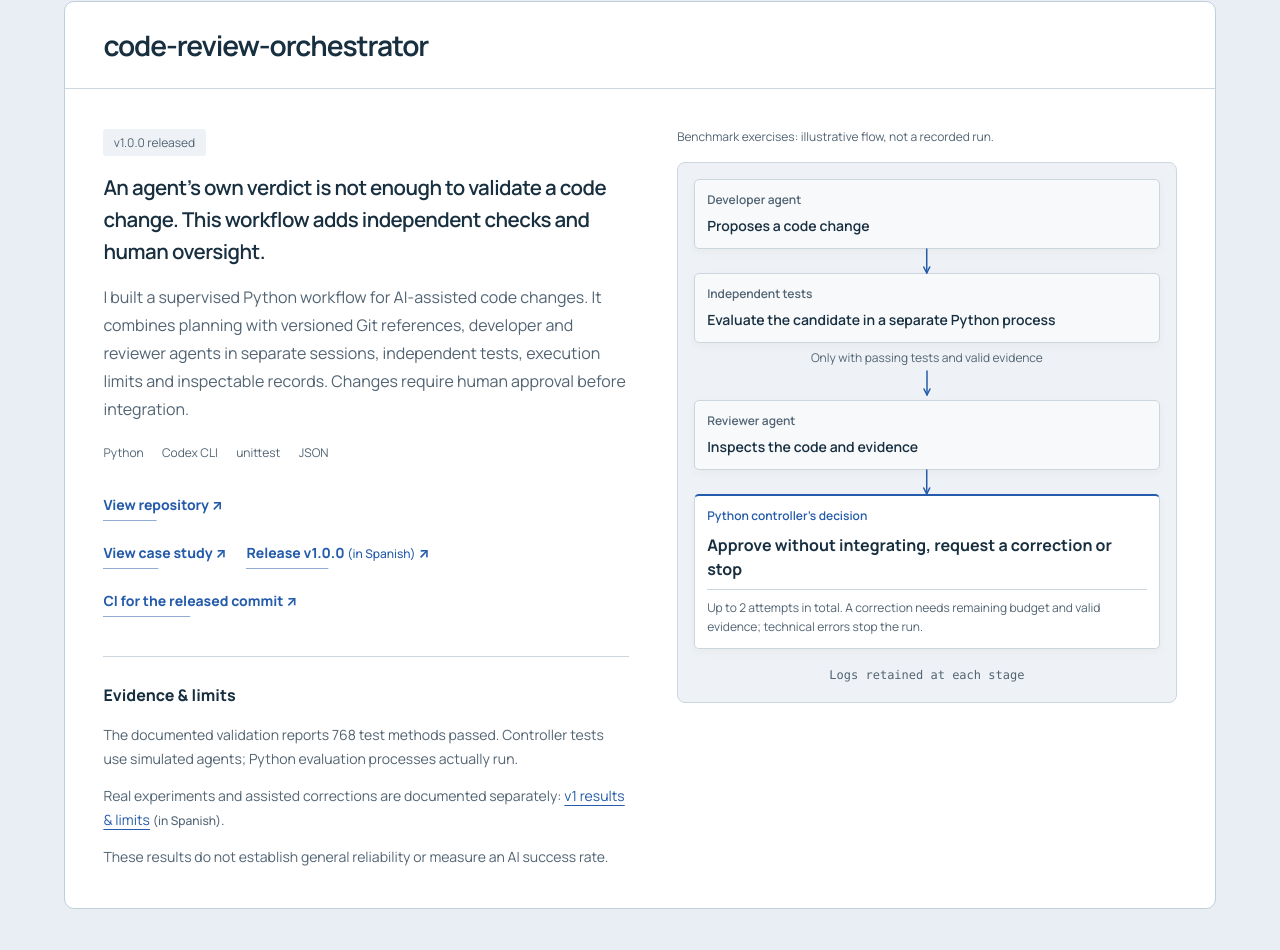
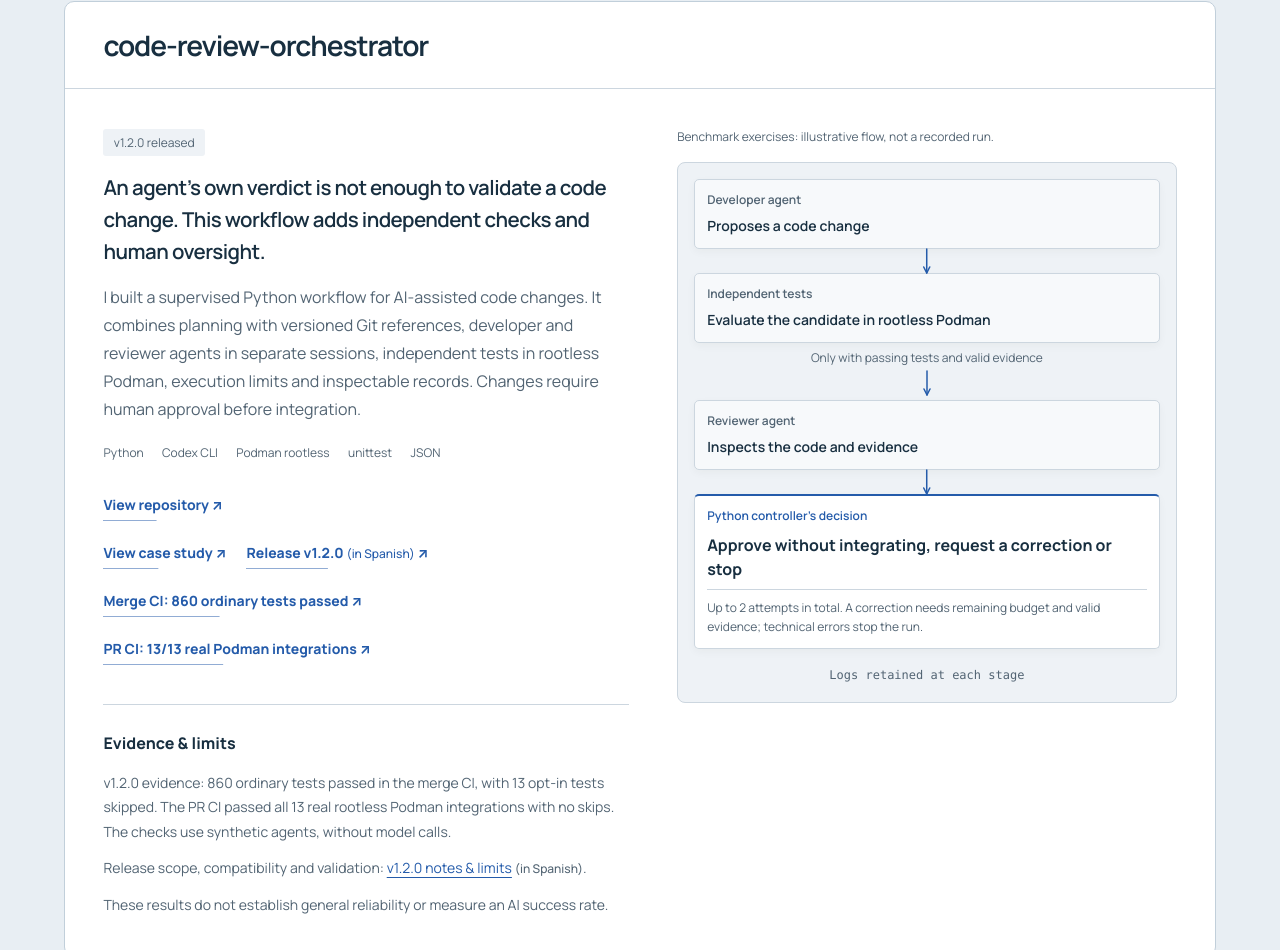
Before and after one commit to alvaro-salvador-huertas/portfolio, a plain HTML site: page index.html in a window 1280 px wide. Shown: the part 1460-2410 px from the top of the page. Drawn offline with Linux system fonts and the light colour scheme.

Commit message:
content: actualiza la ficha del orquestador a v1.2.0

```diff
--- a/index.html
+++ b/index.html
@@ -76,23 +76,24 @@
                     </header>
                     <div class="project-layout">
                       <div class="project-copy">
-                        <p class="project-status" data-i18n="orchestrator.status">v1.0.0 released</p>
+                        <p class="project-status" data-i18n="orchestrator.status">v1.2.0 released</p>
                         <p class="project-problem" data-i18n="orchestrator.problem">An agent’s own verdict is not enough to validate a code change. This workflow adds independent checks and human oversight.</p>
-                        <p class="project-summary" data-i18n="orchestrator.summary">I built a supervised Python workflow for AI-assisted code changes. It combines planning with versioned Git references, developer and reviewer agents in separate sessions, independent tests, execution limits and inspectable records. Changes require human approval before integration.</p>
+                        <p class="project-summary" data-i18n="orchestrator.summary">I built a supervised Python workflow for AI-assisted code changes. It combines planning with versioned Git references, developer and reviewer agents in separate sessions, independent tests in rootless Podman, execution limits and inspectable records. Changes require human approval before integration.</p>
                         <ul class="tech-list" aria-label="code-review-orchestrator technologies" data-i18n-aria-label="orchestrator.technologies">
-                          <li>Python</li><li>Codex CLI</li><li>unittest</li><li>JSON</li>
+                          <li>Python</li><li>Codex CLI</li><li>Podman rootless</li><li>unittest</li><li>JSON</li>
                         </ul>
                         <ul class="project-links" aria-label="code-review-orchestrator resources" data-i18n-aria-label="orchestrator.resources">
                           <li><a href="https://github.com/alvaro-salvador-huertas/code-review-orchestrator"><span data-i18n="repository">View repository</span> <span class="link-arrow" aria-hidden="true">↗</span></a></li>
                           <li><a href="code-review-orchestrator/en.html" data-i18n-href="orchestrator.caseStudyHref"><span data-i18n="orchestrator.caseStudy">View case study</span> <span class="link-arrow" aria-hidden="true">↗</span></a></li>
-                          <li><a href="https://github.com/alvaro-salvador-huertas/code-review-orchestrator/releases/tag/v1.0.0" hreflang="es"><span data-i18n="orchestrator.release">Release v1.0.0</span> <span class="link-language" data-i18n="evaluation.language">(in Spanish)</span> <span class="link-arrow" aria-hidden="true">↗</span></a></li>
-                          <li><a href="https://github.com/alvaro-salvador-huertas/code-review-orchestrator/actions/runs/40208066440"><span data-i18n="orchestrator.ci">CI for the released commit</span> <span class="link-arrow" aria-hidden="true">↗</span></a></li>
+                          <li><a href="https://github.com/alvaro-salvador-huertas/code-review-orchestrator/releases/tag/v1.2.0" hreflang="es"><span data-i18n="orchestrator.release">Release v1.2.0</span> <span class="link-language" data-i18n="evaluation.language">(in Spanish)</span> <span class="link-arrow" aria-hidden="true">↗</span></a></li>
+                          <li><a href="https://github.com/alvaro-salvador-huertas/code-review-orchestrator/actions/runs/43721882879"><span data-i18n="orchestrator.ci">Merge CI: 860 ordinary tests passed</span> <span class="link-arrow" aria-hidden="true">↗</span></a></li>
+                          <li><a href="https://github.com/alvaro-salvador-huertas/code-review-orchestrator/actions/runs/43716885073"><span data-i18n="orchestrator.podmanCi">PR CI: 13/13 real Podman integrations</span> <span class="link-arrow" aria-hidden="true">↗</span></a></li>
                         </ul>
                       </div>
                         <div class="orchestrator-evidence">
                           <h4 data-i18n="orchestrator.evidenceTitle">Evidence &amp; limits</h4>
-                          <p data-i18n="orchestrator.tests">The documented validation reports 768 test methods passed. Controller tests use simulated agents; Python evaluation processes actually run.</p>
-                          <p><span data-i18n="orchestrator.results">Real experiments and assisted corrections are documented separately:</span> <a href="https://github.com/alvaro-salvador-huertas/code-review-orchestrator/blob/v1.0.0/docs/cierre-v1.md" hreflang="es" data-i18n="orchestrator.versionResults">v1 results &amp; limits</a> <span class="link-language" data-i18n="evaluation.language">(in Spanish)</span>.</p>
+                          <p data-i18n="orchestrator.tests">v1.2.0 evidence: 860 ordinary tests passed in the merge CI, with 13 opt-in tests skipped. The PR CI passed all 13 real rootless Podman integrations with no skips. The checks use synthetic agents, without model calls.</p>
+                          <p><span data-i18n="orchestrator.results">Release scope, compatibility and validation:</span> <a href="https://github.com/alvaro-salvador-huertas/code-review-orchestrator/blob/v1.2.0/docs/notas-v1.2.0.md" hreflang="es" data-i18n="orchestrator.versionResults">v1.2.0 notes &amp; limits</a> <span class="link-language" data-i18n="evaluation.language">(in Spanish)</span>.</p>
                           <p data-i18n="orchestrator.limits">These results do not establish general reliability or measure an AI success rate.</p>
                         </div>
                       <figure class="project-visual orchestrator-visual" aria-labelledby="orchestrator-caption">
@@ -108,7 +109,7 @@
                           <svg class="flow-connectors orchestrator-connector" aria-hidden="true" focusable="false"><line x1="50%" y1="0" x2="50%" y2="100%" marker-end="url(#orchestrator-tip)"/></svg>
                           <div class="diagram-panel orchestrator-stage">
                             <span class="diagram-label" data-i18n="orchestrator.independentTests">Independent tests</span>
-                            <p data-i18n="orchestrator.testsAction">Evaluate the candidate in a separate Python process</p>
+                            <p data-i18n="orchestrator.testsAction">Evaluate the candidate in rootless Podman</p>
                           </div>
                           <div class="orchestrator-gate">
                             <svg class="flow-connectors orchestrator-connector" aria-hidden="true" focusable="false"><line x1="50%" y1="0" x2="50%" y2="100%" marker-end="url(#orchestrator-tip)"/></svg>
--- a/language.js
+++ b/language.js
@@ -75,20 +75,20 @@
       "es": "Mis proyectos combinan Codex CLI, contexto versionado en Git, salidas estructuradas y evaluación independiente. Trabajo con criterios de aceptación, pruebas automatizadas y GitHub Actions para contrastar los cambios generados y conservar evidencia antes de su incorporación bajo supervisión humana."
     },
     "orchestrator.status": {
-      "en": "v1.0.0 released",
-      "es": "v1.0.0 publicada"
+      "en": "v1.2.0 released",
+      "es": "v1.2.0 publicada"
     },
     "orchestrator.summary": {
-      "en": "I built a supervised Python workflow for AI-assisted code changes. It combines planning with versioned Git references, developer and reviewer agents in separate sessions, independent tests, execution limits and inspectable records. Changes require human approval before integration.",
-      "es": "He creado un flujo de trabajo supervisado en Python para cambios de código asistidos por IA. Combina planificación con referencias versionadas de Git, agentes de desarrollo y revisión en sesiones separadas, pruebas independientes, límites de ejecución y registros consultables. Incorporar los cambios requiere autorización humana."
+      "en": "I built a supervised Python workflow for AI-assisted code changes. It combines planning with versioned Git references, developer and reviewer agents in separate sessions, independent tests in rootless Podman, execution limits and inspectable records. Changes require human approval before integration.",
+      "es": "He creado un flujo de trabajo supervisado en Python para cambios de código asistidos por IA. Combina planificación con referencias versionadas de Git, agentes de desarrollo y revisión en sesiones separadas, pruebas independientes en Podman rootless, límites de ejecución y registros consultables. Incorporar los cambios requiere autorización humana."
     },
     "orchestrator.results": {
-      "en": "Real experiments and assisted corrections are documented separately:",
-      "es": "Los experimentos reales y las correcciones asistidas se documentan por separado:"
+      "en": "Release scope, compatibility and validation:",
+      "es": "Alcance, compatibilidad y validación de la versión:"
     },
     "orchestrator.tests": {
-      "en": "The documented validation reports 768 test methods passed. Controller tests use simulated agents; Python evaluation processes actually run.",
-      "es": "La validación documentada recoge 768 métodos de prueba superados. Las pruebas del controlador usan agentes simulados; los procesos Python de evaluación sí se ejecutan."
+      "en": "v1.2.0 evidence: 860 ordinary tests passed in the merge CI, with 13 opt-in tests skipped. The PR CI passed all 13 real rootless Podman integrations with no skips. The checks use synthetic agents, without model calls.",
+      "es": "Evidencia de v1.2.0: 860 pruebas ordinarias correctas en la CI del merge, con 13 opt-in omitidas. La CI de la PR superó las 13 integraciones reales con Podman rootless, sin omisiones. Las comprobaciones usan agentes sintéticos, sin llamadas a modelos."
     },
     "orchestrator.problem": {
       "en": "An agent’s own verdict is not enough to validate a code change. This workflow adds independent checks and human oversight.",
@@ -99,16 +99,20 @@
       "es": "Estos resultados no acreditan fiabilidad general ni miden una tasa de éxito de la IA."
     },
     "orchestrator.release": {
-      "en": "Release v1.0.0",
-      "es": "Versión v1.0.0"
+      "en": "Release v1.2.0",
+      "es": "Versión v1.2.0"
     },
     "orchestrator.ci": {
-      "en": "CI for the released commit",
-      "es": "CI del commit publicado"
+      "en": "Merge CI: 860 ordinary tests passed",
+      "es": "CI del merge: 860 pruebas ordinarias correctas"
+    },
+    "orchestrator.podmanCi": {
+      "en": "PR CI: 13/13 real Podman integrations",
+      "es": "CI de la PR: 13/13 integraciones reales con Podman"
     },
     "orchestrator.versionResults": {
-      "en": "v1 results & limits",
-      "es": "Resultados y límites de v1"
+      "en": "v1.2.0 notes & limits",
+      "es": "Notas y límites de v1.2.0"
     },
     "orchestrator.technologies": {
       "en": "code-review-orchestrator technologies",
@@ -131,8 +135,8 @@
       "es": "Pruebas independientes"
     },
     "orchestrator.testsAction": {
-      "en": "Evaluate the candidate in a separate Python process",
-      "es": "Evalúan el candidato en otro proceso Python"
+      "en": "Evaluate the candidate in rootless Podman",
+      "es": "Evalúan el candidato en Podman rootless"
     },
     "orchestrator.reviewGate": {
       "en": "Only with passing tests and valid evidence",
```
